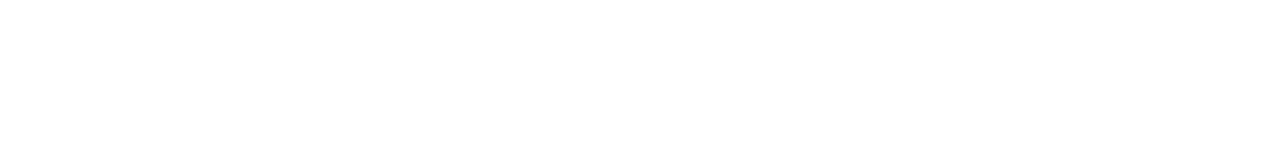
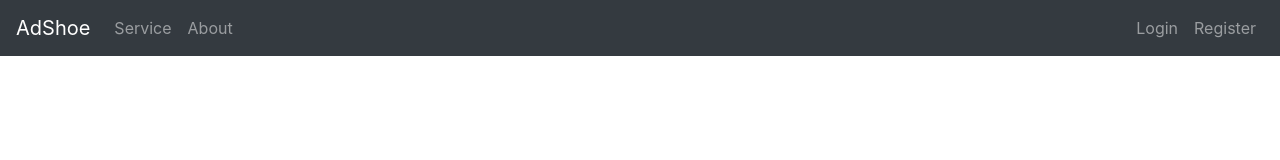
Before and after one commit to nabekabebe/shoe, a plain HTML site: page index.html in a window 1280 px wide. Drawn offline with nearby package versions, Linux system fonts and the light colour scheme.

Commit message:
navigation bar added to the website with responsive collapse feature.

```diff
--- a/index.html
+++ b/index.html
@@ -1,5 +1,6 @@
 <!DOCTYPE html>
 <html lang="en">
+
 <head>
     <meta charset="UTF-8">
     <meta name="viewport" content="width=device-width, initial-scale=1.0">
@@ -7,8 +8,34 @@
         integrity="sha384-Vkoo8x4CGsO3+Hhxv8T/Q5PaXtkKtu6ug5TOeNV6gBiFeWPGFN9MuhOf23Q9Ifjh" crossorigin="anonymous">
     <title>shoe project</title>
 </head>
+
 <body>
+    <nav class="navbar navbar-expand-md navbar-dark bg-dark sticky-top">
+        <a class="navbar-brand" href="index.html">AdShoe</a>
+        <button class="navbar-toggler" type="button" data-toggle="collapse" data-target="#colNav"
+            aria-controls="navbarSupportedContent" aria-expanded="false" aria-label="Toggle navigation">      <span class="navbar-toggler-icon"></span>
+        </button>
 
+
+        <div class="collapse navbar-collapse" id="colNav">
+            <ul class="navbar-nav ">
+                <li class="nav-item">
+                    <a class="nav-link" href="">Service</a>
+                </li>
+                <li class="nav-item">
+                    <a class="nav-link" href="">About</a>
+                </li>
+            </ul>
+            <ul class="navbar-nav ml-auto">
+                <li class="nav-item">
+                    <a class="nav-link" href="">Login</a>
+                </li>
+                <li class="nav-item">
+                    <a class="nav-link" href="">Register</a>
+                </li>
+            </ul>
+        </div>
+    </nav>
 
 
 
@@ -33,4 +60,5 @@
         integrity="sha384-wfSDF2E50Y2D1uUdj0O3uMBJnjuUD4Ih7YwaYd1iqfktj0Uod8GCExl3Og8ifwB6" crossorigin="anonymous">
     </script>
 </body>
+
 </html>
```
Lines whose indentation alone changed are shown as unchanged.
